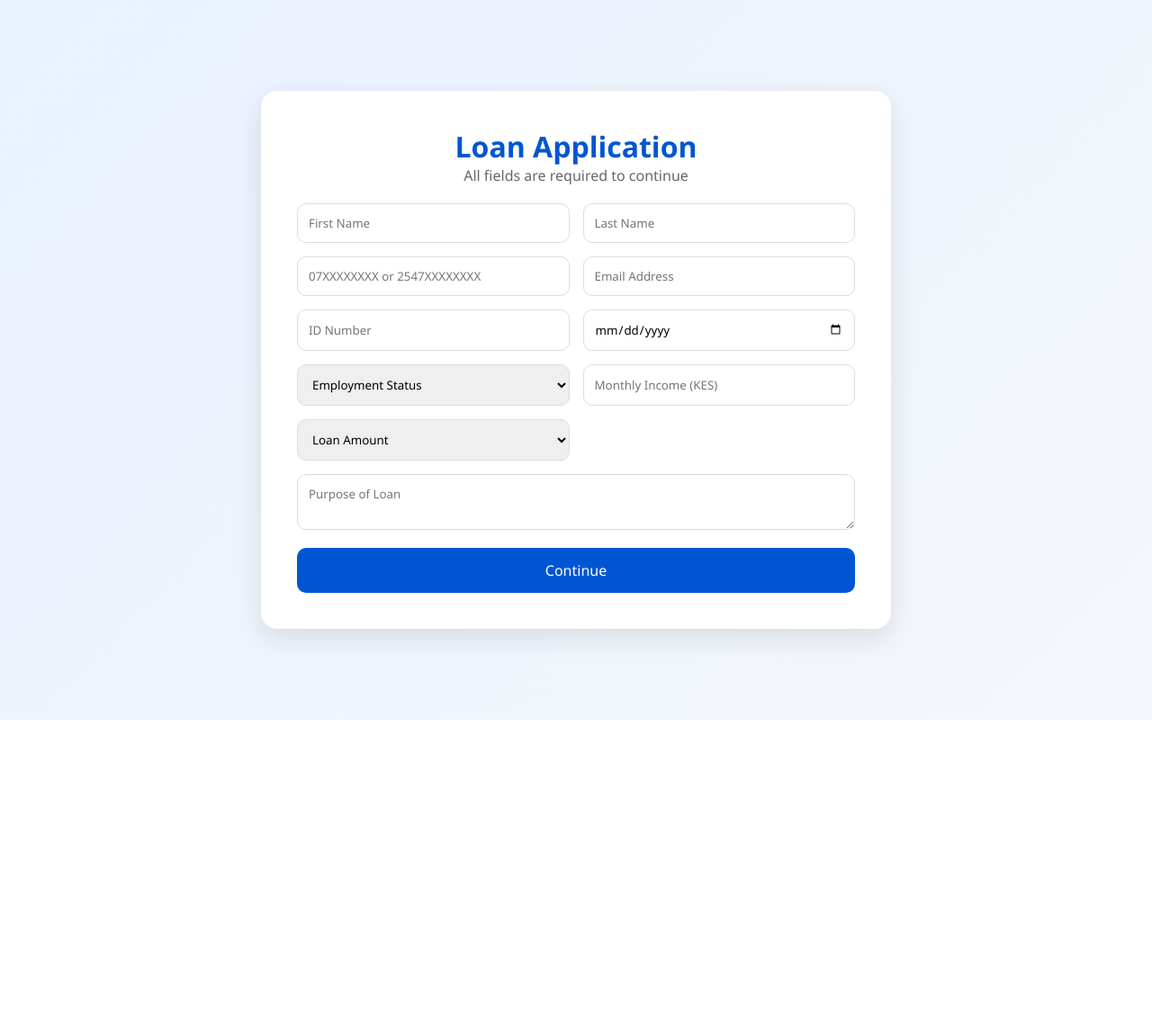
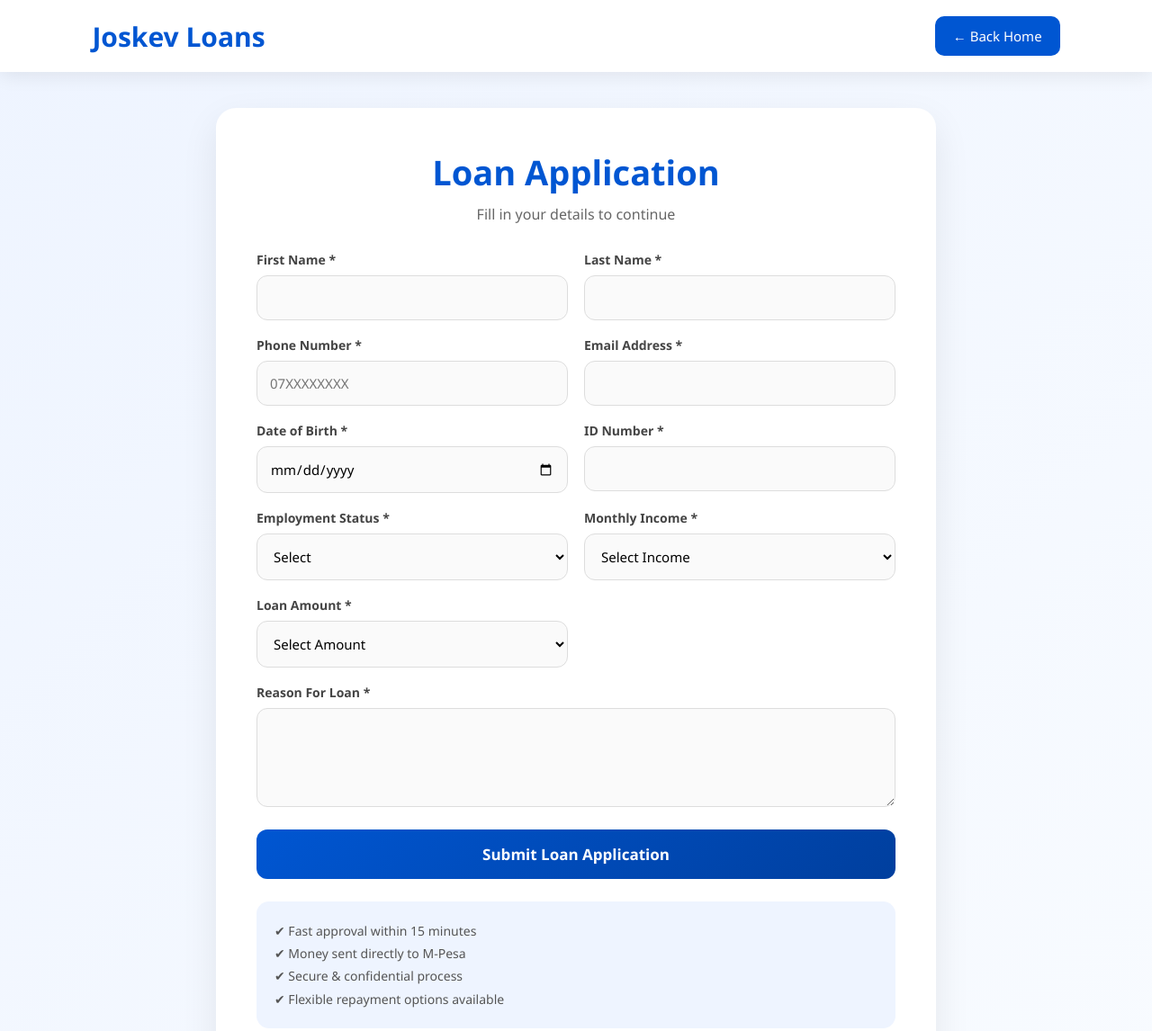
Before and after one commit to Josiahkimutai/joskev-loans, a plain HTML site: page nextpage.html in a window 1280 px wide. Shown: the top 1146 px of the page at 90% size. Before the commit the page ends 800 px from the top, so only its background shows below. Drawn offline with nearby package versions, Linux system fonts and the light colour scheme.

Commit message:
Initial commit

```diff
--- a/nextpage.html
+++ b/nextpage.html
@@ -3,7 +3,11 @@
 <head>
 <meta charset="UTF-8">
 <meta name="viewport" content="width=device-width, initial-scale=1.0">
+
 <title>Loan Application - Joskev Loans</title>
+
+<!-- SUPABASE -->
+<script src="https://cdn.jsdelivr.net/npm/@supabase/supabase-js@2"></script>
 
 <style>
 
@@ -12,60 +16,146 @@
     margin:0;
     padding:0;
     box-sizing:border-box;
-    font-family:'Segoe UI', sans-serif;
+    font-family:'Segoe UI',sans-serif;
 }
 
 body{
-    background:linear-gradient(135deg,#e9f1ff,#f4f7fb);
+    background:linear-gradient(135deg,#eef4ff,#f8fbff);
     min-height:100vh;
+    display:flex;
+    flex-direction:column;
+}
+
+/* HEADER */
+header{
+    width:100%;
+    background:white;
+    padding:18px 8%;
+    display:flex;
+    justify-content:space-between;
+    align-items:center;
+    box-shadow:0 4px 20px rgba(0,0,0,0.08);
+}
+
+.logo{
+    font-size:30px;
+    font-weight:bold;
+    color:#0056d2;
+}
+
+.back-btn{
+    text-decoration:none;
+    background:#0056d2;
+    color:white;
+    padding:12px 20px;
+    border-radius:10px;
+    transition:0.3s;
+    font-size:15px;
+}
+
+.back-btn:hover{
+    background:#003f9e;
+}
+
+/* CONTAINER */
+.container{
+    flex:1;
     display:flex;
     justify-content:center;
     align-items:center;
+    padding:40px 20px;
 }
 
 /* CARD */
 .card{
     width:100%;
-    max-width:700px;
+    max-width:800px;
     background:white;
-    padding:40px;
-    border-radius:18px;
-    box-shadow:0 10px 30px rgba(0,0,0,0.1);
+    border-radius:22px;
+    padding:45px;
+    box-shadow:0 15px 40px rgba(0,0,0,0.08);
+    animation:fadeIn 0.5s ease;
+}
+
+@keyframes fadeIn{
+    from{
+        opacity:0;
+        transform:translateY(20px);
+    }
+    to{
+        opacity:1;
+        transform:translateY(0);
+    }
 }
 
 /* TITLE */
-h1{
+.card h1{
     text-align:center;
     color:#0056d2;
+    margin-bottom:10px;
+    font-size:38px;
 }
 
-p{
+.card p{
     text-align:center;
     color:#666;
+    margin-bottom:30px;
+}
+
+/* SUCCESS MESSAGE */
+.success-message{
+    background:#e8fff1;
+    color:#12a150;
+    border:1px solid #b7f3cd;
+    padding:16px;
+    border-radius:12px;
+    text-align:center;
     margin-bottom:20px;
+    display:none;
+    font-weight:bold;
+    font-size:16px;
 }
 
 /* GRID */
 .grid{
     display:grid;
     grid-template-columns:1fr 1fr;
-    gap:15px;
+    gap:18px;
 }
 
-/* INPUT */
-input, select, textarea{
-    width:100%;
-    padding:12px;
-    border:1px solid #ddd;
-    border-radius:10px;
-    outline:none;
+/* INPUTS */
+.input-box{
+    display:flex;
+    flex-direction:column;
 }
 
-input:focus, select:focus{
-    border-color:#0056d2;
+.input-box label{
+    margin-bottom:8px;
+    color:#444;
+    font-size:14px;
+    font-weight:600;
 }
 
-/* FULL */
+.input-box input,
+.input-box select,
+.input-box textarea{
+    padding:14px;
+    border:1px solid #ddd;
+    border-radius:12px;
+    outline:none;
+    font-size:15px;
+    background:#fafafa;
+    transition:0.3s;
+}
+
+.input-box input:focus,
+.input-box select:focus,
+.input-box textarea:focus{
+    border-color:#0056d2;
+    background:white;
+    box-shadow:0 0 8px rgba(0,86,210,0.15);
+}
+
 .full{
     grid-column:1 / -1;
 }
@@ -73,32 +163,77 @@
 /* BUTTON */
 button{
     width:100%;
-    margin-top:20px;
-    padding:14px;
-    background:#0056d2;
+    margin-top:25px;
+    padding:16px;
+    border:none;
+    border-radius:12px;
+    background:linear-gradient(135deg,#0056d2,#003f9e);
     color:white;
-    border:none;
-    border-radius:10px;
-    font-size:16px;
+    font-size:17px;
+    font-weight:bold;
     cursor:pointer;
+    transition:0.3s;
 }
 
 button:hover{
-    background:#003f9e;
+    transform:translateY(-2px);
 }
 
-/* ERROR */
-.error{
-    color:red;
-    font-size:13px;
-    margin-top:5px;
+button:disabled{
+    opacity:0.7;
+    cursor:not-allowed;
+}
+
+/* INFO BOX */
+.info{
+    margin-top:25px;
+    background:#eef4ff;
+    padding:20px;
+    border-radius:14px;
+    line-height:1.8;
+    color:#555;
+    font-size:14px;
+}
+
+/* LOADER */
+.loader{
+    width:20px;
+    height:20px;
+    border:3px solid rgba(255,255,255,0.3);
+    border-top:3px solid white;
+    border-radius:50%;
+    display:inline-block;
+    animation:spin 1s linear infinite;
+    vertical-align:middle;
+    margin-right:10px;
+}
+
+@keyframes spin{
+    100%{
+        transform:rotate(360deg);
+    }
 }
 
 /* MOBILE */
 @media(max-width:700px){
-    .grid{
-        grid-template-columns:1fr;
-    }
+
+.grid{
+    grid-template-columns:1fr;
+}
+
+.card{
+    padding:30px 20px;
+}
+
+.card h1{
+    font-size:30px;
+}
+
+header{
+    flex-direction:column;
+    gap:15px;
+}
+
 }
 
 </style>
@@ -106,96 +241,242 @@
 
 <body>
 
+<!-- HEADER -->
+<header>
+
+<div class="logo">
+Joskev Loans
+</div>
+
+<a href="index.html" class="back-btn">
+← Back Home
+</a>
+
+</header>
+
+<!-- CONTAINER -->
+<div class="container">
+
 <div class="card">
 
 <h1>Loan Application</h1>
-<p>All fields are required to continue</p>
 
-<form id="loanForm" action="loading.html" method="GET">
+<p>
+Fill in your details to continue
+</p>
+
+<!-- SUCCESS -->
+<div class="success-message" id="successMessage">
+✅ Application Submitted Successfully
+</div>
+
+<!-- FORM -->
+<form id="loanForm">
 
 <div class="grid">
 
-<input type="text" id="firstName" placeholder="First Name">
-<input type="text" id="lastName" placeholder="Last Name">
+<!-- FIRST NAME -->
+<div class="input-box">
+<label>First Name *</label>
+<input type="text" id="firstName" required>
+</div>
 
-<input type="tel" id="phone" placeholder="07XXXXXXXX or 2547XXXXXXXX">
-<input type="email" id="email" placeholder="Email Address">
+<!-- LAST NAME -->
+<div class="input-box">
+<label>Last Name *</label>
+<input type="text" id="lastName" required>
+</div>
 
-<input type="number" id="idNumber" placeholder="ID Number">
-<input type="date" id="dob">
+<!-- PHONE -->
+<div class="input-box">
+<label>Phone Number *</label>
+<input type="tel" id="phone" placeholder="07XXXXXXXX" required>
+</div>
 
-<select id="employment">
-<option value="">Employment Status</option>
+<!-- EMAIL -->
+<div class="input-box">
+<label>Email Address *</label>
+<input type="email" id="email" required>
+</div>
+
+<!-- DOB -->
+<div class="input-box">
+<label>Date of Birth *</label>
+<input type="date" id="dob" required>
+</div>
+
+<!-- ID -->
+<div class="input-box">
+<label>ID Number *</label>
+<input type="number" id="idNumber" required>
+</div>
+
+<!-- EMPLOYMENT -->
+<div class="input-box">
+<label>Employment Status *</label>
+
+<select id="employment" required>
+<option value="">Select</option>
 <option>Employed</option>
 <option>Self Employed</option>
 <option>Business Owner</option>
 <option>Student</option>
-<option>Unemployed</option>
+<option>Other</option>
 </select>
 
-<input type="number" id="income" placeholder="Monthly Income (KES)">
+</div>
 
-<select id="amount">
-<option value="">Loan Amount</option>
+<!-- INCOME -->
+<div class="input-box">
+<label>Monthly Income *</label>
+
+<select id="income" required>
+<option value="">Select Income</option>
+<option value="5000">KES 5,000 - 10,000</option>
+<option value="10000">KES 10,000 - 30,000</option>
+<option value="30000">KES 30,000 - 50,000</option>
+<option value="50000">KES 50,000+</option>
+</select>
+
+</div>
+
+<!-- LOAN AMOUNT -->
+<div class="input-box">
+<label>Loan Amount *</label>
+
+<select id="amount" required>
+<option value="">Select Amount</option>
 <option value="1000">KES 1,000</option>
 <option value="5000">KES 5,000</option>
 <option value="10000">KES 10,000</option>
 <option value="20000">KES 20,000</option>
 <option value="50000">KES 50,000</option>
 <option value="100000">KES 100,000</option>
+<option value="200000">KES 200,000</option>
 </select>
-
-<textarea id="purpose" class="full" placeholder="Purpose of Loan"></textarea>
 
 </div>
 
-<button type="submit">Continue</button>
+<!-- PURPOSE -->
+<div class="input-box full">
+<label>Reason For Loan *</label>
+<textarea id="purpose" rows="4" required></textarea>
+</div>
+
+</div>
+
+<button type="submit" id="submitBtn">
+Submit Loan Application
+</button>
 
 </form>
+
+<!-- INFO -->
+<div class="info">
+
+✔ Fast approval within 15 minutes<br>
+✔ Money sent directly to M-Pesa<br>
+✔ Secure & confidential process<br>
+✔ Flexible repayment options available
+
+</div>
+
+</div>
 
 </div>
 
 <script>
 
-document.getElementById("loanForm").addEventListener("submit", function(e){
+/* ===========================
+SUPABASE CONFIG
+=========================== */
 
-    let firstName = document.getElementById("firstName").value.trim();
-    let lastName = document.getElementById("lastName").value.trim();
-    let phone = document.getElementById("phone").value.trim();
-    let email = document.getElementById("email").value.trim();
-    let idNumber = document.getElementById("idNumber").value.trim();
+const supabaseUrl = "https://iuzacikghsrvmvlfspgd.supabase.co";
+
+const supabaseKey = "eyJhbGciOiJIUzI1NiIsInR5cCI6IkpXVCJ9.eyJpc3MiOiJzdXBhYmFzZSIsInJlZiI6Iml1emFjaWtnaHNydm12bGZzcGdkIiwicm9sZSI6ImFub24iLCJpYXQiOjE3ODA4MzExOTIsImV4cCI6MjA5NjQwNzE5Mn0.3IThzg9nUmnzDWUM_Dv7JmIKBO61PHb7O8lcL1tpTUU"
+
+const supabaseClient = supabase.createClient(
+    supabaseUrl,
+    supabaseKey
+);
+
+/* ===========================
+FORM SUBMIT
+=========================== */
+
+document.getElementById("loanForm")
+.addEventListener("submit", async function(e){
+
+    e.preventDefault();
+
+    const submitBtn = document.getElementById("submitBtn");
+
+    submitBtn.disabled = true;
+
+    submitBtn.innerHTML = `
+        <span class="loader"></span>
+        Submitting Application...
+    `;
+
+    // GET VALUES
+    let firstName = document.getElementById("firstName").value;
+    let lastName = document.getElementById("lastName").value;
+    let phone = document.getElementById("phone").value;
+    let email = document.getElementById("email").value;
     let dob = document.getElementById("dob").value;
+    let idNumber = document.getElementById("idNumber").value;
     let employment = document.getElementById("employment").value;
     let income = document.getElementById("income").value;
     let amount = document.getElementById("amount").value;
+    let purpose = document.getElementById("purpose").value;
 
-    // PHONE VALIDATION
-    let phonePattern = /^(07\d{8}|2547\d{8})$/;
+    // SAVE TO LOCAL STORAGE
+    localStorage.setItem("firstName", firstName);
+    localStorage.setItem("phone", phone);
+    localStorage.setItem("amount", amount);
 
-    if(!firstName || !lastName || !phone || !email || !idNumber || !dob || !employment || !income || !amount){
-        alert("⚠ Please fill ALL fields before continuing.");
-        e.preventDefault();
+    // INSERT TO SUPABASE
+    const { error } = await supabaseClient
+    .from("applications")
+    .insert([
+        {
+            first_name:firstName,
+            last_name:lastName,
+            phone:phone,
+            email:email,
+            dob:dob,
+            id_number:idNumber,
+            employment:employment,
+            income:income,
+            amount:amount,
+            purpose:purpose
+        }
+    ]);
+
+    // ERROR
+    if(error){
+
+        alert("❌ Failed to submit application");
+
+        console.log(error);
+
+        submitBtn.disabled = false;
+
+        submitBtn.innerHTML = "Submit Loan Application";
+
         return;
     }
 
-    if(!phonePattern.test(phone)){
-        alert("⚠ Enter a valid Kenyan number (07XXXXXXXX or 2547XXXXXXXX)");
-        e.preventDefault();
-        return;
-    }
+    // SUCCESS
+    document.getElementById("successMessage").style.display = "block";
 
-    if(income < 1000){
-        alert("⚠ Monthly income must be at least KES 1,000");
-        e.preventDefault();
-        return;
-    }
+    submitBtn.innerHTML = "✅ Submitted Successfully";
 
-    // SAVE DATA
-    localStorage.setItem("firstName", firstName);
-    localStorage.setItem("phone", phone);
-    localStorage.setItem("amount", amount);
-    localStorage.setItem("employment", employment);
-    localStorage.setItem("income", income);
+    setTimeout(() => {
+
+        window.location.href = "loading.html";
+
+    }, 2000);
 
 });
 
```
